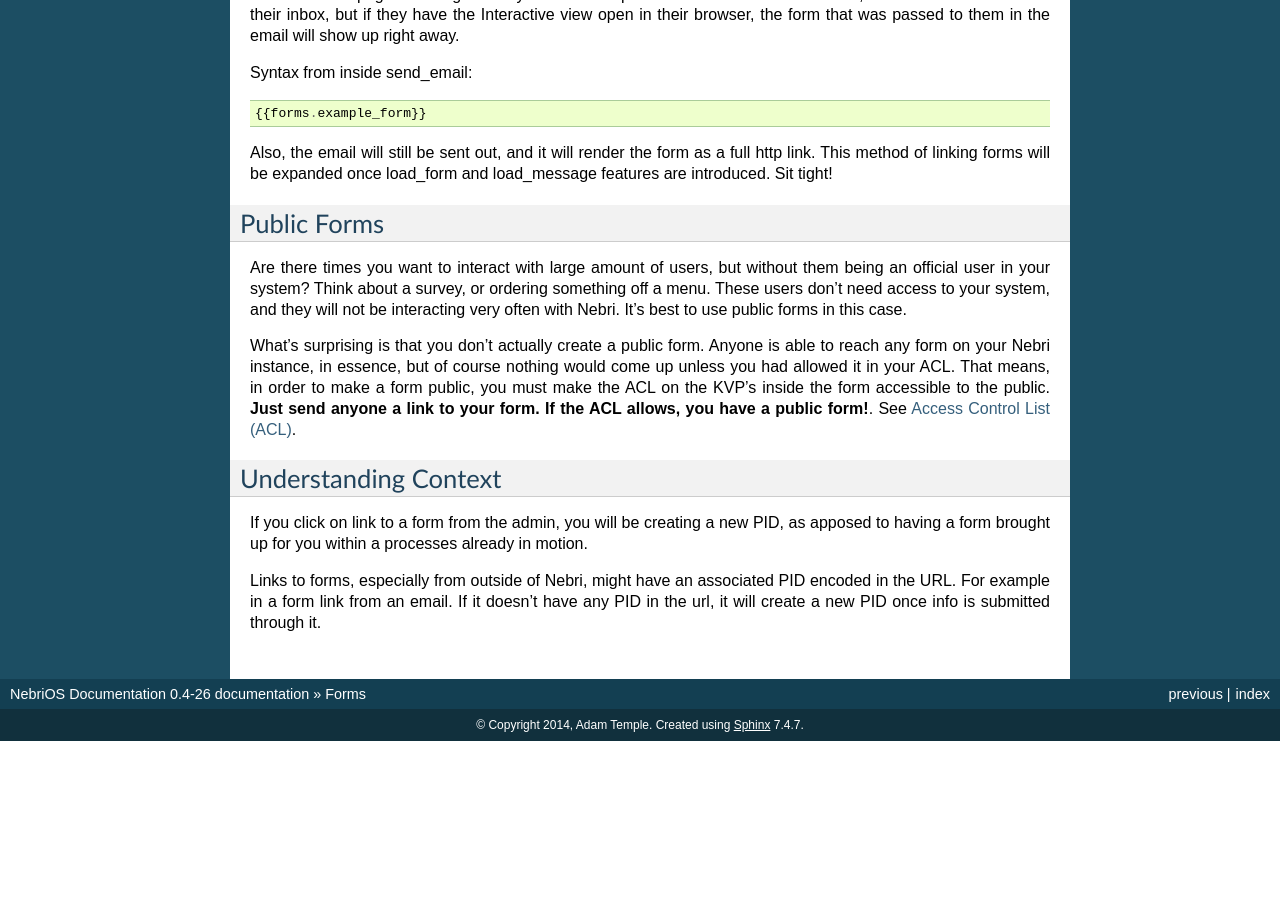
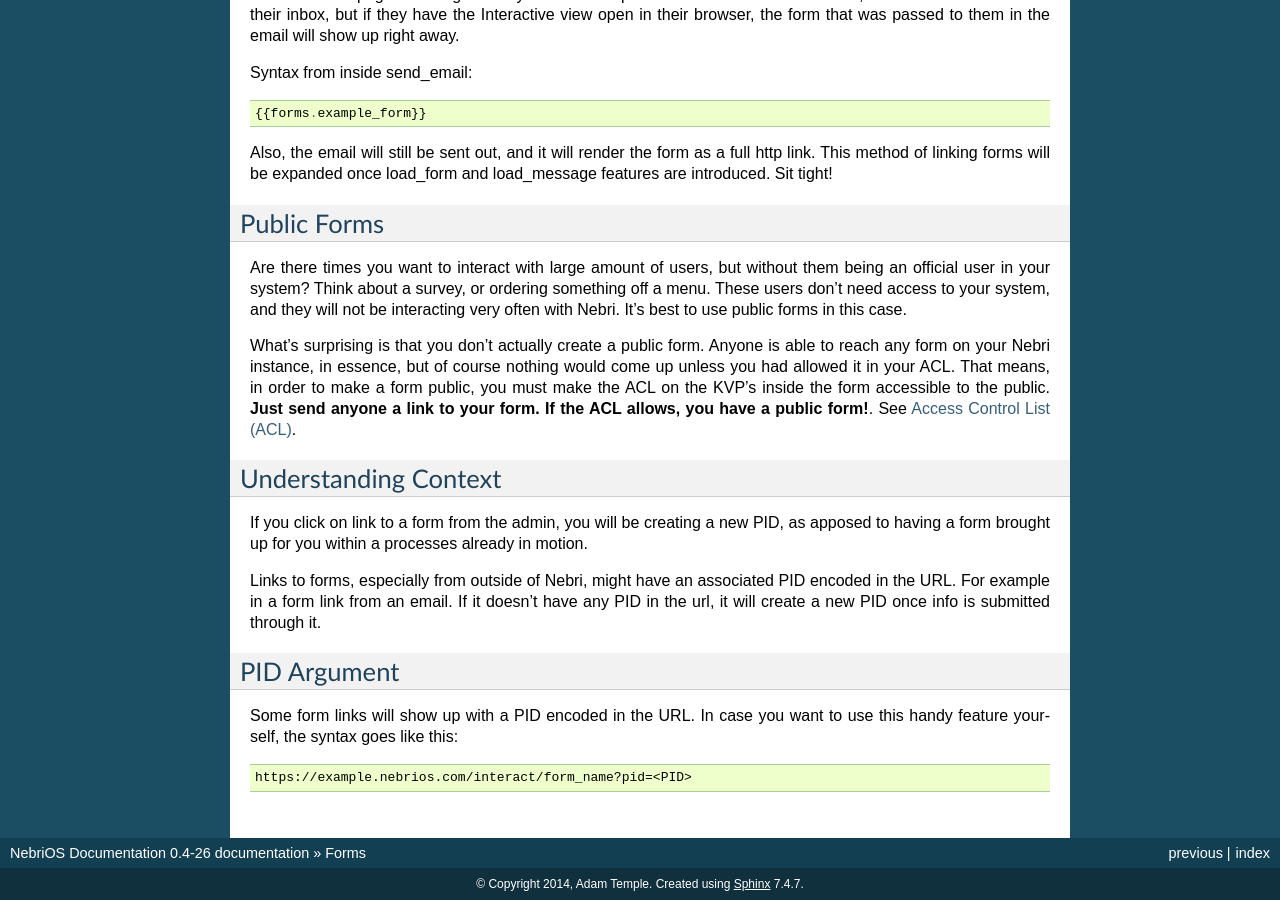
Before and after one commit to jgomo3/nebrios_docs, a Sphinx documentation site: the page built from source/forms/index.rst, in a window 1280 px wide and 900 px high, scrolled down 2485 px. Built offline with Sphinx 7.4.7, drawn with Linux system fonts in a browser that asks for light colours; before the commit the page ends 3226 px from its top, so only the background shows below that.

Commit message:
PID argument

```diff
--- a/source/forms/index.rst
+++ b/source/forms/index.rst
@@ -115,3 +115,13 @@ Understanding Context
 If you click on link to a form from the admin, you will be creating a new PID, as apposed to having a form brought up for you within a processes already in motion.
 
 Links to forms, especially from outside of Nebri, might have an associated PID encoded in the URL. For example in a form link from an email. If it doesn't have any PID in the url, it will create a new PID once info is submitted through it.
+
+
+PID Argument
+============
+
+Some form links will show up with a PID encoded in the URL. In case you want to use this handy feature yourself, the syntax goes like this:
+
+::
+
+   https://example.nebrios.com/interact/form_name?pid=<PID>
```
